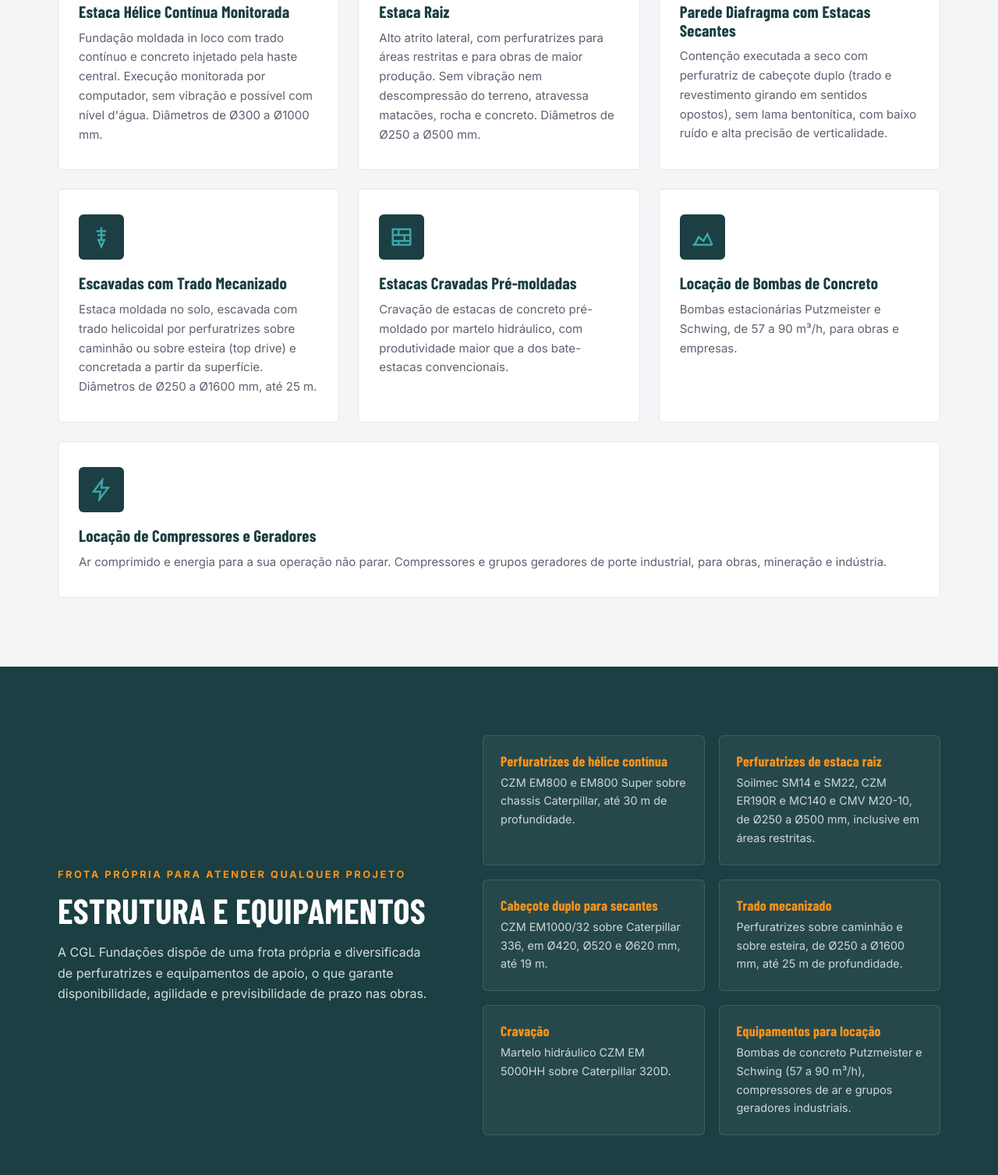
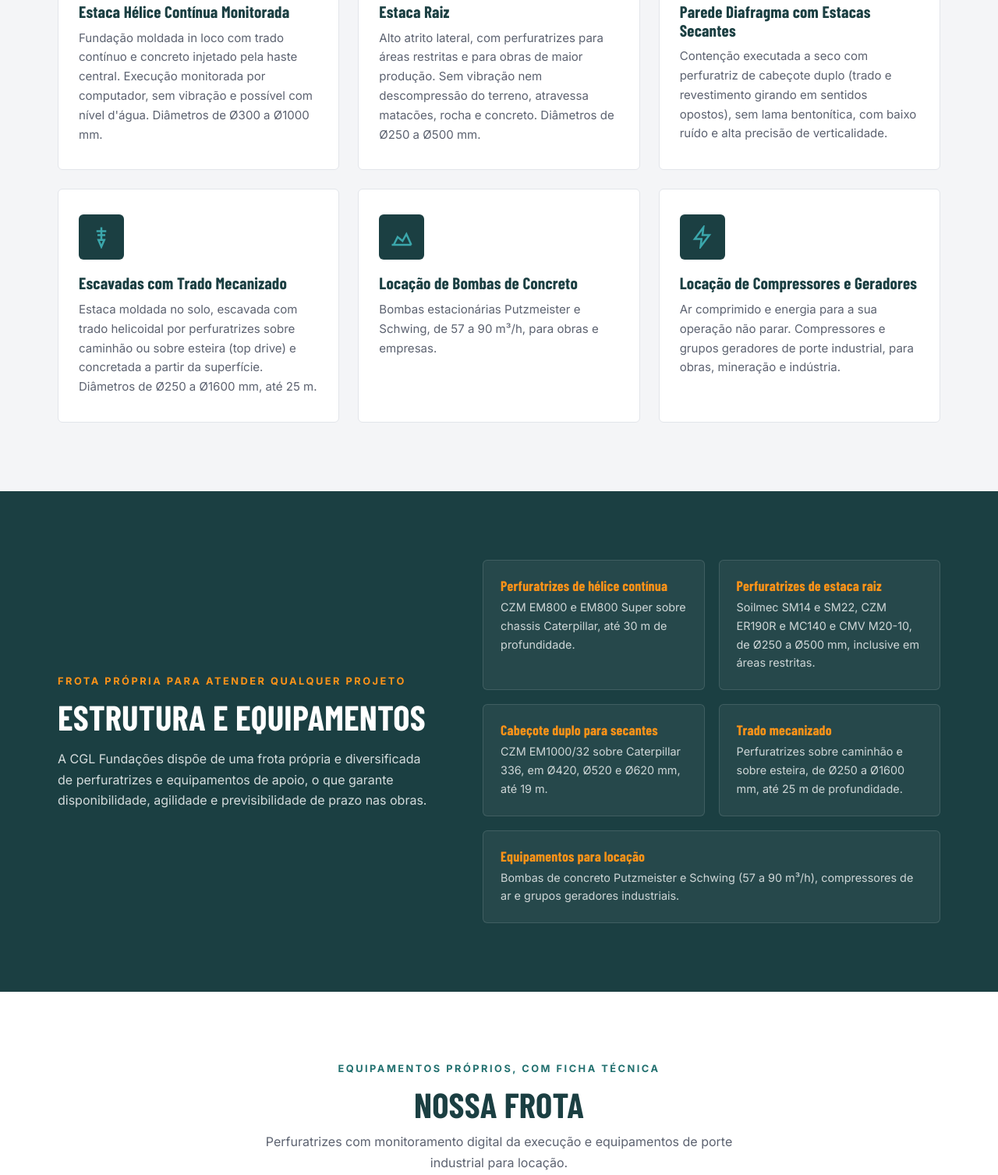
Before and after one commit to bernardolage/cgl-fundacoes-site, a plain HTML site: page index.html in a window 1280 px wide. Shown: the part 2137-3644 px from the top of the page at 78% size. Drawn offline with Linux system fonts and the light colour scheme.

Commit message:
site: retira o serviço de estaca cravada pré-moldada

```diff
--- a/conteudo.js
+++ b/conteudo.js
@@ -99,11 +99,6 @@ window.CONTEUDO = {
         descricao: "Estaca moldada no solo, escavada com trado helicoidal por perfuratrizes sobre caminhão ou sobre esteira (top drive) e concretada a partir da superfície. Diâmetros de Ø250 a Ø1600 mm, até 25 m.",
       },
       {
-        icone: "parede",
-        nome: "Estacas Cravadas Pré-moldadas",
-        descricao: "Cravação de estacas de concreto pré-moldado por martelo hidráulico, com produtividade maior que a dos bate-estacas convencionais.",
-      },
-      {
         icone: "terra",
         nome: "Locação de Bombas de Concreto",
         descricao: "Bombas estacionárias Putzmeister e Schwing, de 57 a 90 m³/h, para obras e empresas.",
@@ -126,7 +121,6 @@ window.CONTEUDO = {
       { titulo: "Perfuratrizes de estaca raiz", texto: "Soilmec SM14 e SM22, CZM ER190R e MC140 e CMV M20-10, de Ø250 a Ø500 mm, inclusive em áreas restritas." },
       { titulo: "Cabeçote duplo para secantes", texto: "CZM EM1000/32 sobre Caterpillar 336, em Ø420, Ø520 e Ø620 mm, até 19 m." },
       { titulo: "Trado mecanizado", texto: "Perfuratrizes sobre caminhão e sobre esteira, de Ø250 a Ø1600 mm, até 25 m de profundidade." },
-      { titulo: "Cravação", texto: "Martelo hidráulico CZM EM 5000HH sobre Caterpillar 320D." },
       { titulo: "Equipamentos para locação", texto: "Bombas de concreto Putzmeister e Schwing (57 a 90 m³/h), compressores de ar e grupos geradores industriais." },
     ],
   },
@@ -390,7 +384,6 @@ window.CONTEUDO = {
       "Estaca Raiz",
       "Estaca Secante / Parede Diafragma",
       "Trado Mecanizado",
-      "Estaca Pré-moldada",
       "Locação de Bomba de Concreto",
       "Locação de Compressor ou Gerador",
       "Ainda não sei / preciso de orientação",
--- a/css/estilo.css
+++ b/css/estilo.css
@@ -189,6 +189,7 @@ h2 { font-size: clamp(1.9rem, 3.6vw, 2.8rem); text-transform: uppercase; }
 .equip-texto h2 { color: #fff; margin-bottom: 16px; }
 .equip-descricao { color: rgba(255,255,255,.82); }
 .equip-destaques { display: grid; grid-template-columns: repeat(2,1fr); gap: 18px; }
+.equip-destaques > :last-child:nth-child(odd) { grid-column: 1 / -1; }
 .equip-item {
   background: rgba(255,255,255,.05); border: 1px solid rgba(255,255,255,.12);
   border-radius: 6px; padding: 22px;
--- a/index.html
+++ b/index.html
@@ -4,7 +4,7 @@
   <meta charset="UTF-8" />
   <meta name="viewport" content="width=device-width, initial-scale=1.0" />
   <title>CGL Fundações — Engenharia de fundações desde 1997</title>
-  <meta name="description" content="CGL Fundações: estaca hélice contínua monitorada, estaca raiz, estacas secantes, trado mecanizado, estacas cravadas pré-moldadas e locação de bombas de concreto, compressores e geradores industriais. Itabira/MG, desde 1997, obras em todo o Brasil." />
+  <meta name="description" content="CGL Fundações: estaca hélice contínua monitorada, estaca raiz, estacas secantes, trado mecanizado e locação de bombas de concreto, compressores e geradores industriais. Itabira/MG, desde 1997, obras em todo o Brasil." />
   <link rel="canonical" href="https://cglfundacoes.com.br/" />
   <meta property="og:type" content="website" />
   <meta property="og:locale" content="pt_BR" />
@@ -18,7 +18,7 @@
     "@context": "https://schema.org",
     "@type": "LocalBusiness",
     "name": "CGL Fundações",
-    "description": "Fundações profundas e contenções: hélice contínua, estaca raiz, estacas secantes, trado mecanizado, estacas cravadas pré-moldadas e locação de bombas de concreto, compressores e geradores industriais.",
+    "description": "Fundações profundas e contenções: hélice contínua, estaca raiz, estacas secantes, trado mecanizado e locação de bombas de concreto, compressores e geradores industriais.",
     "url": "https://cglfundacoes.com.br/",
     "image": "https://cglfundacoes.com.br/imagens/hero.jpg",
     "telephone": "+55-31-3833-4100",
```
